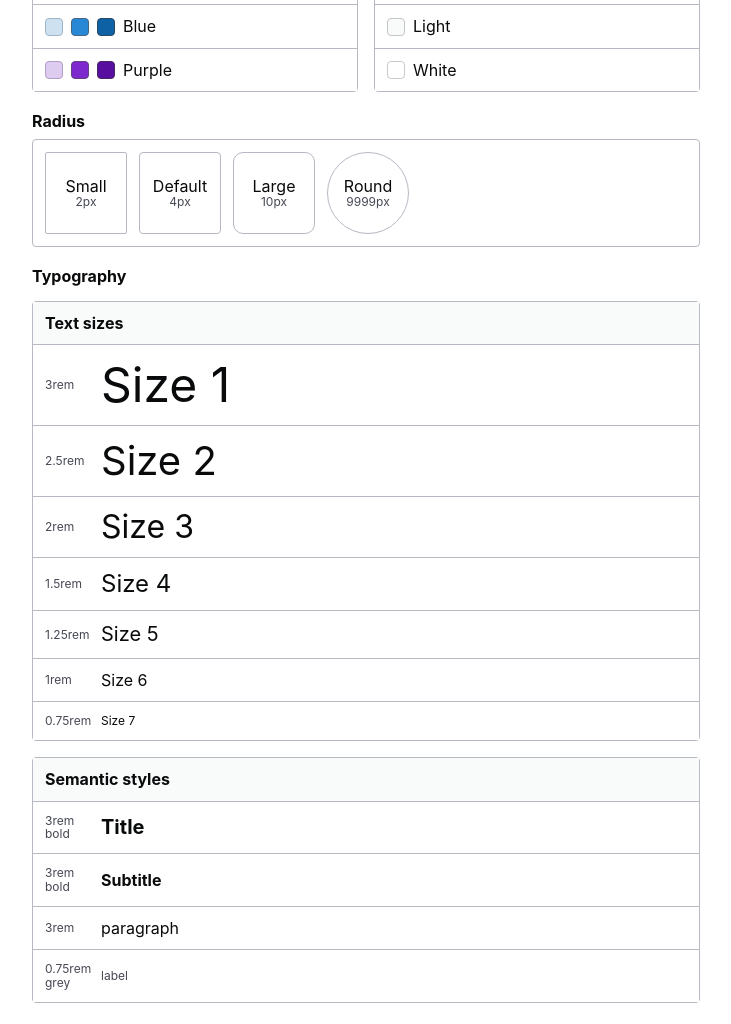
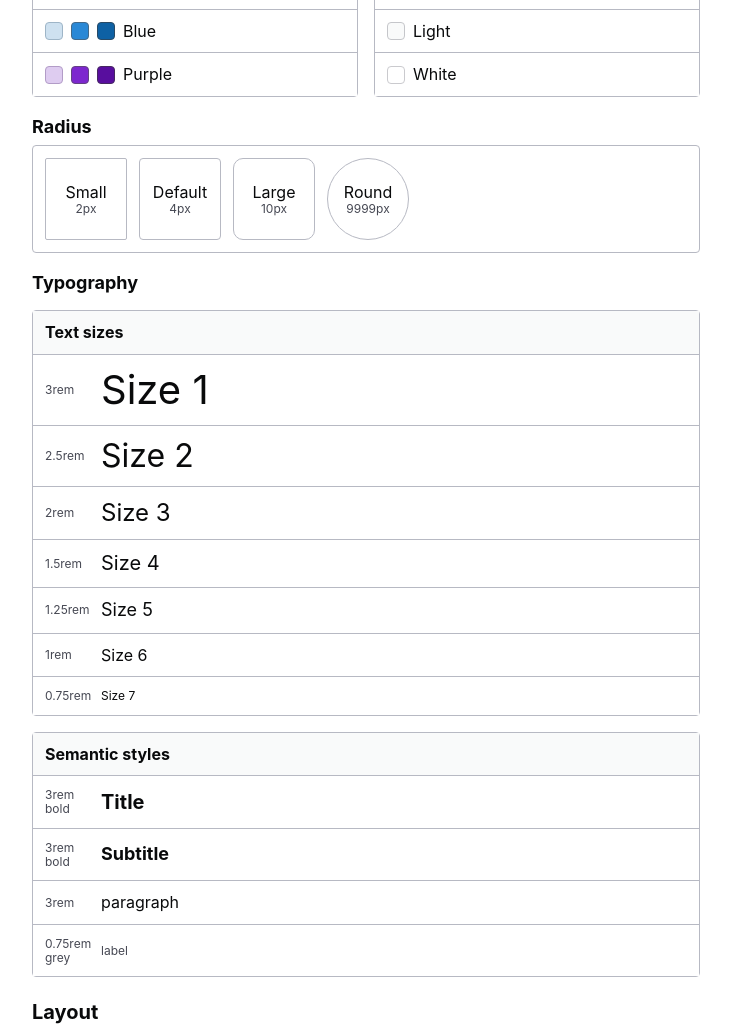
Before and after one commit to yjp20/briefscss, a website: page index.html in a window 1280 px wide. Shown: the part 689-1713 px from the top of the page, without its empty margins (274-1005 px from the left). Drawn offline with nearby package versions, Linux system fonts and the light colour scheme; files that its build step writes are made by us from their sources.

Commit message:
Update typography system

```diff
--- a/src/1.utilities/variables.scss
+++ b/src/1.utilities/variables.scss
@@ -47,11 +47,12 @@ $family-serif:     serif !default;
 $family-monospace: monospace !default;
 $render-mode:      optimizeLegibility !default;
 
-$size-1: 3rem !default;
-$size-2: 2.5rem !default;
-$size-3: 2rem !default;
-$size-4: 1.5rem !default;
-$size-5: 1.25rem !default;
+$size-0: 3rem !default;
+$size-1: 2.5rem !default;
+$size-2: 2rem !default;
+$size-3: 1.5rem !default;
+$size-4: 1.25rem !default;
+$size-5: 1.125rem !default;
 $size-6: 1rem !default;
 $size-7: 0.75rem !default;
 
--- a/src/2.base/typography.scss
+++ b/src/2.base/typography.scss
@@ -1,15 +1,22 @@
 $family: $family-sans-serif !default;
+$family-display: $family-sans-serif !default;
 
-$title-size: $size-5 !default;
+$title-size: $size-4 !default;
 $title-weight: bold !default;
 $title-margin-top: 1.5rem !default;
 $title-margin-bottom: 1rem !default;
 
-$subtitle-size: $size-6 !default;
+$subtitle-size: $size-5 !default;
 $subtitle-weight: bold !default;
 $subtitle-margin-top: 1.25rem !default;
 $subtitle-margin-bottom: 0.5rem !default;
 $subtitle-collapse-margin: 1rem !default;
+
+$subsubtitle-size: $size-6 !default;
+$subsubtitle-weight: bold !default;
+$subsubtitle-margin-top: 1.25rem !default;
+$subsubtitle-margin-bottom: 0.5rem !default;
+$subsubtitle-collapse-margin: 1rem !default;
 
 $paragraph-margin-top: 0.5rem !default;
 $paragraph-margin-bottom: 0.5rem !default;
@@ -24,8 +31,9 @@ body {
 	line-height: 1.15;
 }
 
-.content h1,
+h1,
 .title {
+	font-family: $family-display;
 	font-size: $title-size;
 	font-weight: $title-weight;
 
@@ -33,8 +41,9 @@ body {
 	@include mb($title-margin-bottom);
 }
 
-.content h2,
+h2,
 .subtitle {
+	font-family: $family-display;
 	font-size: $subtitle-size;
 	font-weight: $subtitle-weight;
 
@@ -46,14 +55,18 @@ body {
 	}
 }
 
-.content p,
-.paragraph {
+h3,
+.subsubtitle {
+	font-family: $family-display;
+	font-size: $subsubtitle-size;
+	font-weight: $subsubtitle-weight;
+
 	@include mt($paragraph-margin-top);
 	@include mb($paragraph-margin-bottom);
 }
 
-.content h3 {
-	font-weight: $subtitle-weight;
+p,
+.paragraph {
 	@include mt($paragraph-margin-top);
 	@include mb($paragraph-margin-bottom);
 }
```
